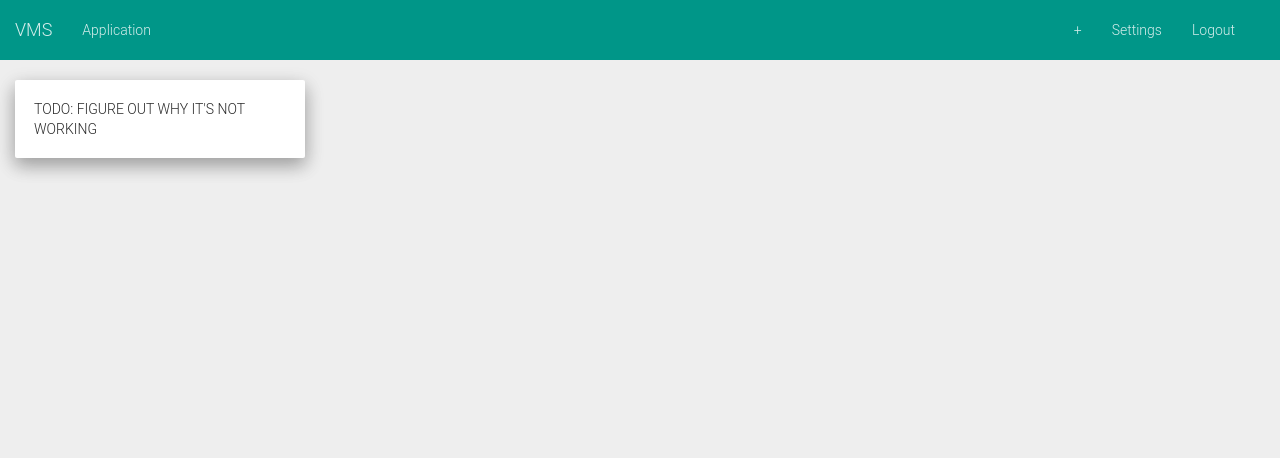
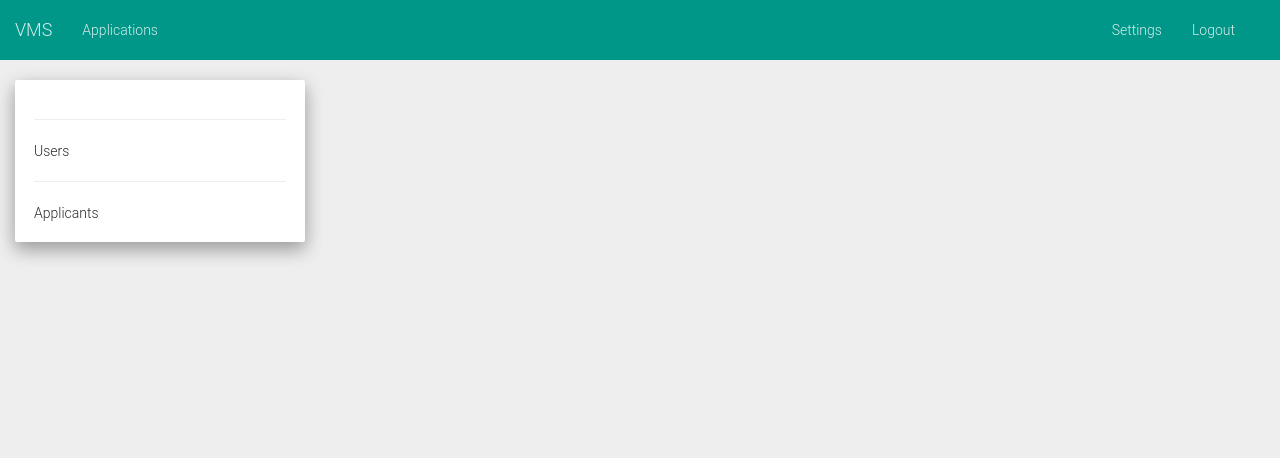
Before and after one commit to shailr/vms, a Django app: page /applications in a window 1280 px wide. Shown: the top 458 px of the page. Run offline with Django 3.2, Linux system fonts and the light colour scheme; the visitor is signed in with stand-in values (Sample User, id 1); parts of the project's set-up code (start-up, migrations or seed data) failed here and were passed over; some libraries are stand-ins or nearby versions.

Commit message:
application minor changes

```diff
--- a/applications/serializers.py
+++ b/applications/serializers.py
@@ -16,8 +16,8 @@ class ApplicationSerializer(serializers.ModelSerializer):
         model = Application
 
         fields = ('id', 'title', 'details', 'organization',
-                  'creator', 'archived', 'users',)
-        read_only_fields = ('id', 'organization', 'users',
+                  'creator', 'archived', 'users', 'applicant_set')
+        read_only_fields = ('id', 'organization', 'users', 'applicant_set'
                             'created_at', 'updated_at',)
 
     def get_validation_exclusions(self, *args, **kwargs):
--- a/static/javascripts/applications/directives/application.directive.js
+++ b/static/javascripts/applications/directives/application.directive.js
@@ -9,7 +9,7 @@
     var directive = {
       restrict: 'E',
       scope: {
-        post: '='
+        application: '='
       },
       templateUrl: '/static/templates/applications/application.html'
     };
--- a/static/templates/applications/application.html
+++ b/static/templates/applications/application.html
@@ -3,7 +3,13 @@
     <div class="well">
       <div class="application">
         <div class="application_title">
-          TODO: FIGURE OUT WHY IT'S NOT WORKING
+          <a href="/applications/{{ application.title }}">
+            {{ application.title }}
+          </a>
+          <hr />
+          {{ application.users.length }} Users
+          <hr />
+          {{ application.applicant_set.length }} Applicants
         </div>
       </div>
     </div>
--- a/templates/navbar.html
+++ b/templates/navbar.html
@@ -12,14 +12,13 @@
 
     <ul class="nav navbar-nav pull-left">
       {% if user.is_authenticated %}
-        <li><a href="/applications">Application</a></li>
+        <li><a href="/applications">Applications</a></li>
       {% endif %}
     </ul>
 
     <div class="collapse navbar-collapse" id="vms-nav">
       <ul class="nav navbar-nav pull-right">
         {% if user.is_authenticated %}
-          <li><a href="/+{{ user.username }}">+{{ user.username }}</a></li>
           <li><a href="/+{{ user.username }}/settings">Settings</a></li>
           <li><a href="javascript:void(0)" ng-click="vm.logout()">Logout</a></li>
         {% else %}
```
